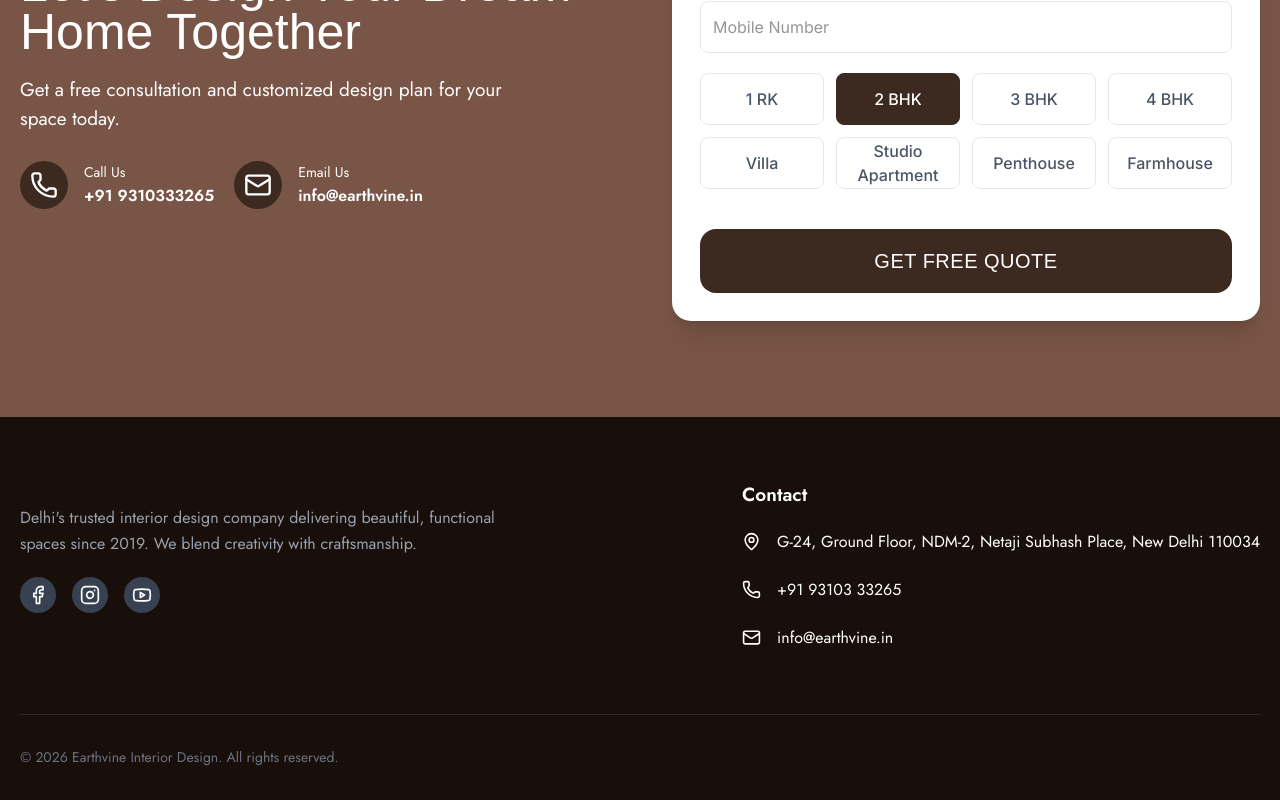
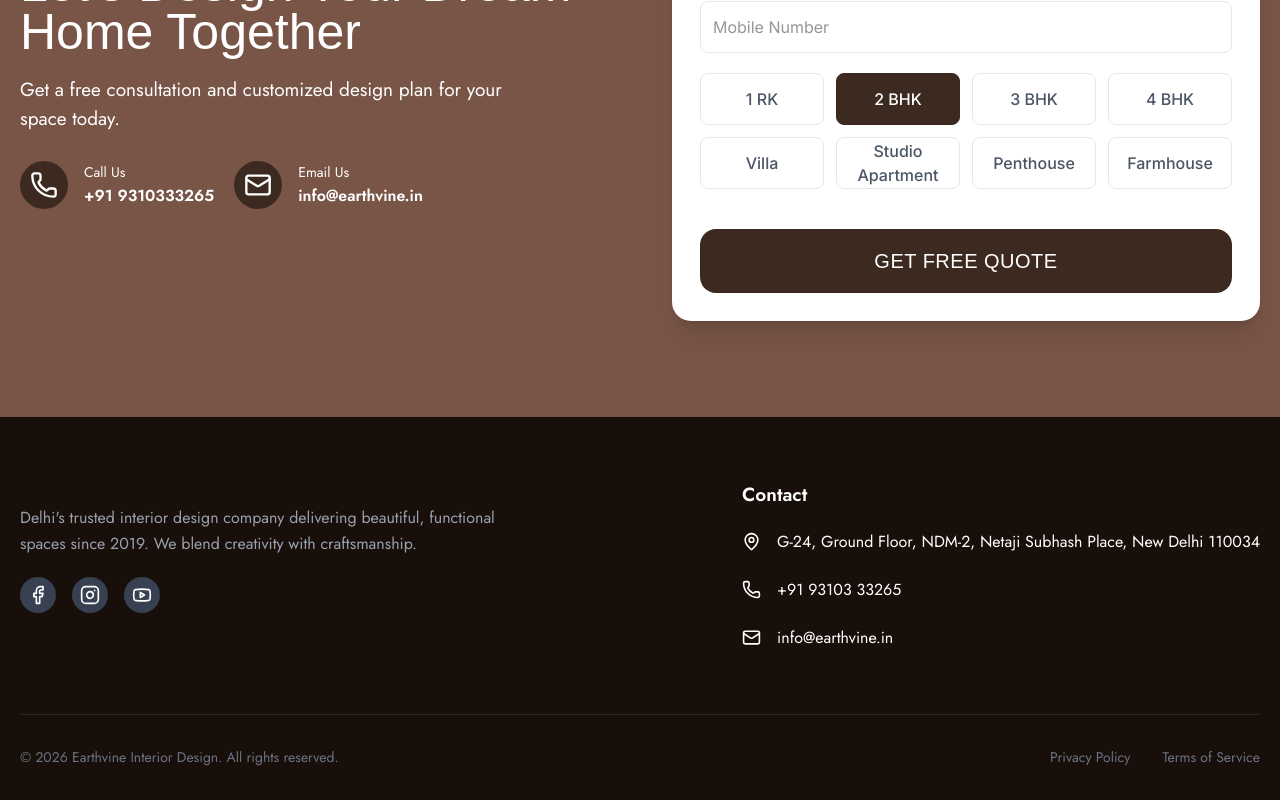
Before and after one commit to Mentoforce/earthvine, a Next.js app: page /lp in a window 1280 px wide. Shown: the part 5813-6613 px from the top of the page. Built offline with nearby package versions, Linux system fonts and the light colour scheme; no server answers; a web font is replaced by a local one.

Commit message:
lp changes

```diff
--- a/src/components/landing-pages/shared/Footerlp.tsx
+++ b/src/components/landing-pages/shared/Footerlp.tsx
@@ -154,15 +154,18 @@ export default function Footer() {
         >
           <p>© 2026 Earthvine Interior Design. All rights reserved.</p>
 
-          {/* <div className="flex gap-8">
-            <Link href="/privacy-policy" className="hover:text-white">
+          <div className="flex gap-8">
+            {/* <Link href="/privacy-policy" className="hover:text-white">
               Privacy Policy
             </Link>
 
             <Link href="/terms-of-service" className="hover:text-white">
               Terms of Service
-            </Link>
-          </div> */}
+            </Link> */}
+
+            <p>Privacy Policy</p>
+            <p>Terms of Service</p>
+          </div>
         </div>
       </div>
     </footer>
```
